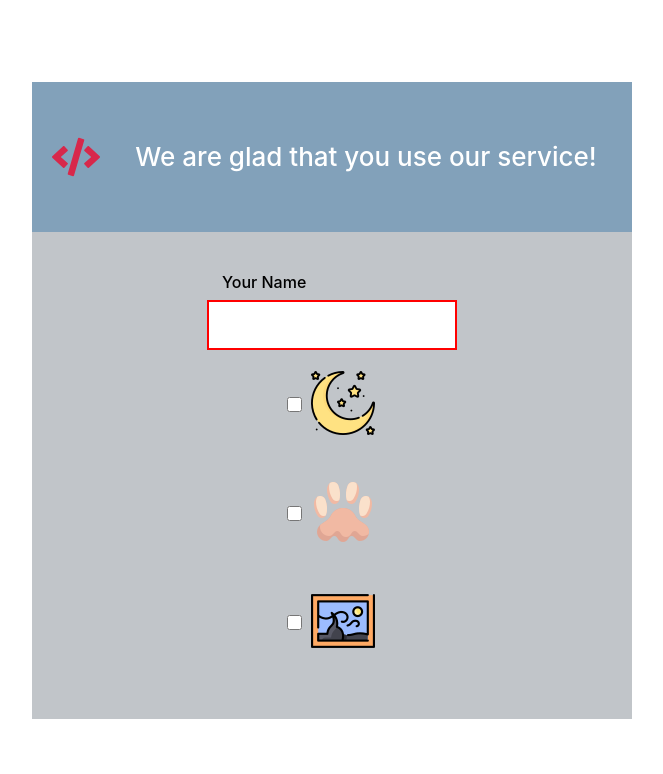
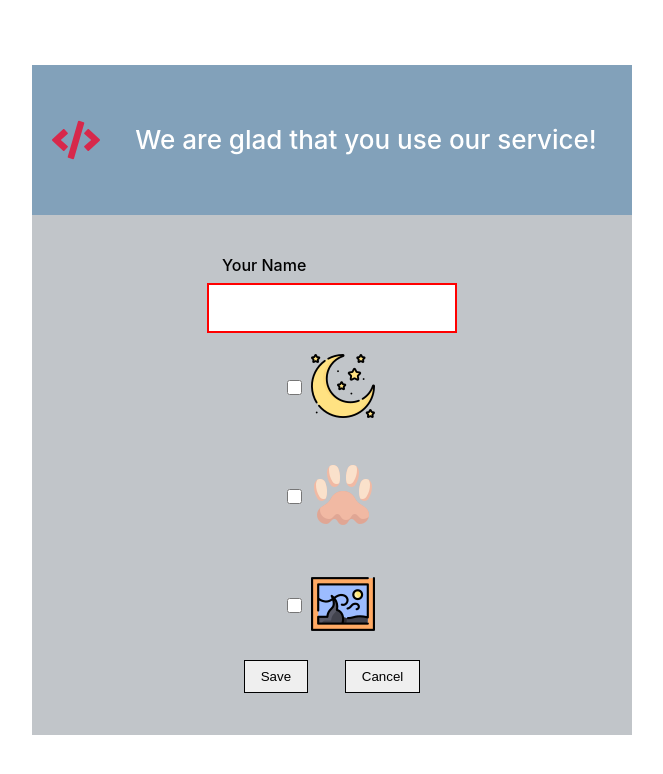
Before and after one commit to kiz0r/newsletter-evidence, a React (Create React App) app: page / in a window 1280 px wide. Shown: the top 774 px of the page, without its empty margins (308-971 px from the left). Built offline with nearby package versions, Linux system fonts and the light colour scheme.

Commit message:
create <CustomButton/> component and realize reseting to init state

```diff
--- a/src/common/styles/NewsletterEvidence.module.sass
+++ b/src/common/styles/NewsletterEvidence.module.sass
@@ -36,5 +36,5 @@
     margin-left:  15px
 
 .btnWrapper
-  @include flex-container($jc:space-between, $fd:row)
+  @include flex-container($jc:space-evenly, $fd:row)
   width: 100%
--- a/src/components/Button/index.jsx
+++ /dev/null
@@ -1,5 +0,0 @@
-const Button = () => {
-  return <button></button>;
-};
-
-export default Button;
--- a/src/components/CheckBoxBtn/index.jsx
+++ b/src/components/CheckBoxBtn/index.jsx
@@ -1,5 +1,3 @@
-import { useState } from 'react';
-
 import './CheckBoxBtn.sass';
 
 const CheckBoxBtn = ({ imageSrc, checkBoxName, isChecked, setIsChecked }) => {
--- /dev/null
+++ b/src/components/CustomButton/CustomButton.module.sass
@@ -0,0 +1,4 @@
+.btn
+  border: 1px solid #000
+  padding: 8px 16px
+  transition: 0.8s all ease
--- /dev/null
+++ b/src/components/CustomButton/index.jsx
@@ -0,0 +1,13 @@
+import styles from './CustomButton.module.sass';
+
+const { btn } = styles;
+
+const CustomButton = ({ children, type, onClick }) => {
+  return (
+    <button className={btn} type={type} onClick={onClick}>
+      {children}
+    </button>
+  );
+};
+
+export default CustomButton;
--- a/src/components/NewsletterEvidence/index.jsx
+++ b/src/components/NewsletterEvidence/index.jsx
@@ -9,16 +9,50 @@ import pawIcon from './../../common/images/pawIcon.png';
 import paintingIcon from './../../common/images/paintingIcon.png';
 
 import styles from './../../common/styles/NewsletterEvidence.module.sass';
+import CustomButton from '../CustomButton';
 
 const { evidenceWrapper, pageForm, btnWrapper } = styles;
 
+const INITIAL_FORM_STATE = {
+  username: '',
+  isCheckedMoon: false,
+  isCheckedPaw: false,
+  isCheckedPainting: false,
+};
+
 const NewsletterEvidence = () => {
   // useState for <UserNameInput/>
-  const [value, setValue] = useState('');
+  const [value, setValue] = useState(INITIAL_FORM_STATE.username);
   // useStates for <CheckBoxBtn/>
-  const [isCheckedMoon, setIsCheckedMoon] = useState(false);
-  const [isCheckedPaw, setIsCheckedPaw] = useState(false);
-  const [isCheckedPicture, setIsCheckedPicture] = useState(false);
+  const [isCheckedMoon, setIsCheckedMoon] = useState(
+    INITIAL_FORM_STATE.isCheckedMoon
+  );
+  const [isCheckedPaw, setIsCheckedPaw] = useState(
+    INITIAL_FORM_STATE.isCheckedPaw
+  );
+  const [isCheckedPainting, setIsCheckedPainting] = useState(
+    INITIAL_FORM_STATE.isCheckedPainting
+  );
+
+  const handleCancel = () => {
+    setValue(INITIAL_FORM_STATE.username);
+    setIsCheckedMoon(INITIAL_FORM_STATE.isCheckedMoon);
+    setIsCheckedPaw(INITIAL_FORM_STATE.isCheckedPaw);
+    setIsCheckedPainting(INITIAL_FORM_STATE.isCheckedPainting);
+  };
+
+  const handleSubmit = (event) => {
+    event.preventDefault();
+    // handle form submission
+    const formDataToSave = {
+      username: value,
+      moonChecked: isCheckedMoon,
+      pawChecked: isCheckedPaw,
+      paintingChecked: isCheckedPainting,
+    };
+
+    console.log(formDataToSave);
+  };
 
   return (
     <div className={evidenceWrapper}>
@@ -28,22 +62,29 @@ const NewsletterEvidence = () => {
         <CheckBoxBtn
           isChecked={isCheckedMoon}
           setIsChecked={setIsCheckedMoon}
-          checkBoxName="myCheckBox1"
+          checkBoxName="isCheckedMoon"
           imageSrc={moonIcon}
         />
         <CheckBoxBtn
           isChecked={isCheckedPaw}
           setIsChecked={setIsCheckedPaw}
-          checkBoxName="myCheckBox2"
+          checkBoxName="isCheckedPaw"
           imageSrc={pawIcon}
         />
         <CheckBoxBtn
-          isChecked={isCheckedPicture}
-          setIsChecked={setIsCheckedPicture}
-          checkBoxName="myCheckBox3"
+          isChecked={isCheckedPainting}
+          setIsChecked={setIsCheckedPainting}
+          checkBoxName="isCheckedPainting"
           imageSrc={paintingIcon}
         />
-        <div className={btnWrapper}></div>
+        <div className={btnWrapper}>
+          <CustomButton type="submit" onClick={handleSubmit}>
+            Save
+          </CustomButton>
+          <CustomButton type="button" onClick={handleCancel}>
+            Cancel
+          </CustomButton>
+        </div>
       </form>
     </div>
   );
--- a/src/components/UserNameInput/index.jsx
+++ b/src/components/UserNameInput/index.jsx
@@ -4,6 +4,7 @@ import classNames from 'classnames';
 import styles from './../../common/styles/NewsletterEvidence.module.sass';
 const { userNameInput, inputValid, inputInvalid, formLabel } = styles;
 
+// username regular expression for validation
 const USERNAME_REG_EXP =
   /^[A-Z][a-z]{1,19}(-[A-Z][a-z]{1,19})?\s[A-Z][a-z]{1,19}(-[A-Z][a-z]{1,19})?$/;
 
@@ -18,6 +19,7 @@ const UserNameInput = ({ value, setValue }) => {
     validateUserNameInput();
   }, [value]);
 
+  // create a unique classname depends on isValid
   const inputClassname = classNames(
     userNameInput,
     `${isValid ? inputValid : inputInvalid}`
```
